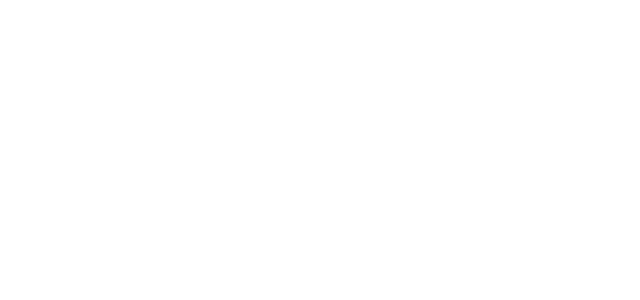
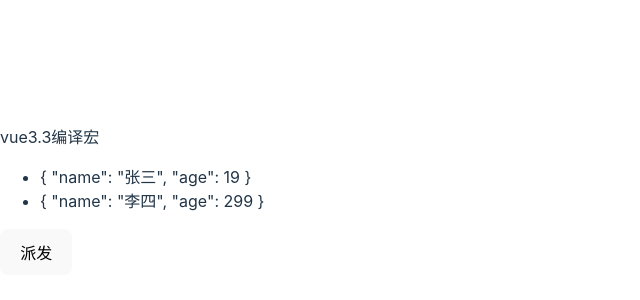
Before and after one commit to ibxueyifan/vite-vue-xiaomanzs, a Vue app: page / in a window 1280 px wide. Shown: the part 200-500 px from the top of the page, without its empty margins (0-640 px from the left). Built offline with nearby package versions, Linux system fonts and the light colour scheme.

Commit message:
vue3.3编译宏

```diff
--- a/src/App.vue
+++ b/src/App.vue
@@ -1,13 +1,33 @@
 <template>
-   <div class=''>
-       <EnvData />
-   </div>
+    <div class=''>
+        <DefineCom @send="getName" :data="list">
+
+            <template #default="{ val }">
+                <div>
+                    {{ val }}
+                </div>
+            </template>
+
+        </DefineCom>
+    </div>
 </template>
 
 <script setup lang='ts'>
-import EnvData from '@/components/33EnvData/index.vue'
+import DefineCom from '@/components/34DefineCom/index.vue';
+const getName = (name: string) => {
+    console.log(name);
+}
+
+const list = reactive([
+    {
+        name: '张三',
+        age: 19
+    },
+    {
+        name: '李四',
+        age: 299
+    }
+])
 </script>
 
-<style scoped lang='scss'>
-
-</style>
+<style scoped lang='scss'></style>
--- /dev/null
+++ b/src/components/34DefineCom/index.vue
@@ -0,0 +1,56 @@
+<template>
+    <div class=''>
+        vue3.3编译宏
+    </div>
+    <ul>
+        <li v-for="val in data">
+            <slot :val="val" />
+        </li>
+    </ul>
+    <button @click="handleClick">派发</button>
+</template>
+
+<script setup lang='ts' generic="T">
+// import type { PropType } from 'vue';
+// 写法1
+// const props = defineProps({
+//     name: {
+//         type: Array as PropType<number[]>,
+//         required: true
+//     }
+// })
+// console.log(props.name);
+// 写法2
+// const props1 = defineProps<{
+//     name: number[]
+// }>();
+// console.log(props1.name);
+// 3.3  defineProps 泛型的支持
+const props2 = defineProps<{
+    // name: T[],
+    data: T[]
+}>();
+console.log(props2.data);
+
+// const emit = defineEmits(['send'])
+const emit = defineEmits<{
+    // (e: stirng, name: string): void
+    send: [name: string] // 3.3写法
+}>()
+const handleClick = () => {
+    emit('send', 'hello')
+}
+
+// 常用 定义组件 name
+defineOptions({
+    name: 'xiaomanvue3'
+})
+
+// 只有声明没有实现
+defineSlots<{
+    default(props: { val: T }): void
+}>()
+
+</script>
+
+<style scoped lang='scss'></style>
```
